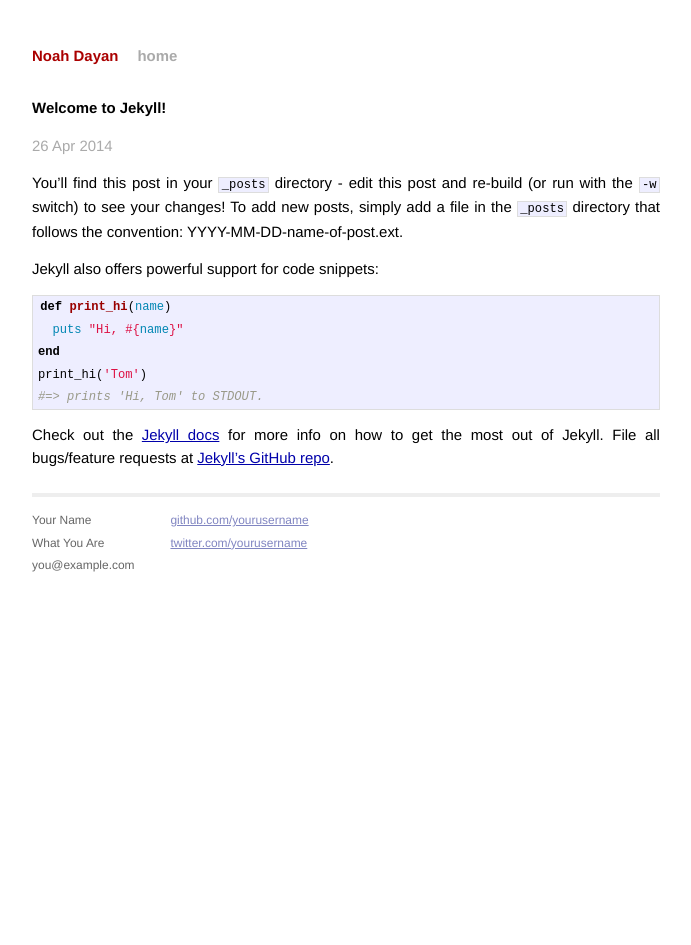
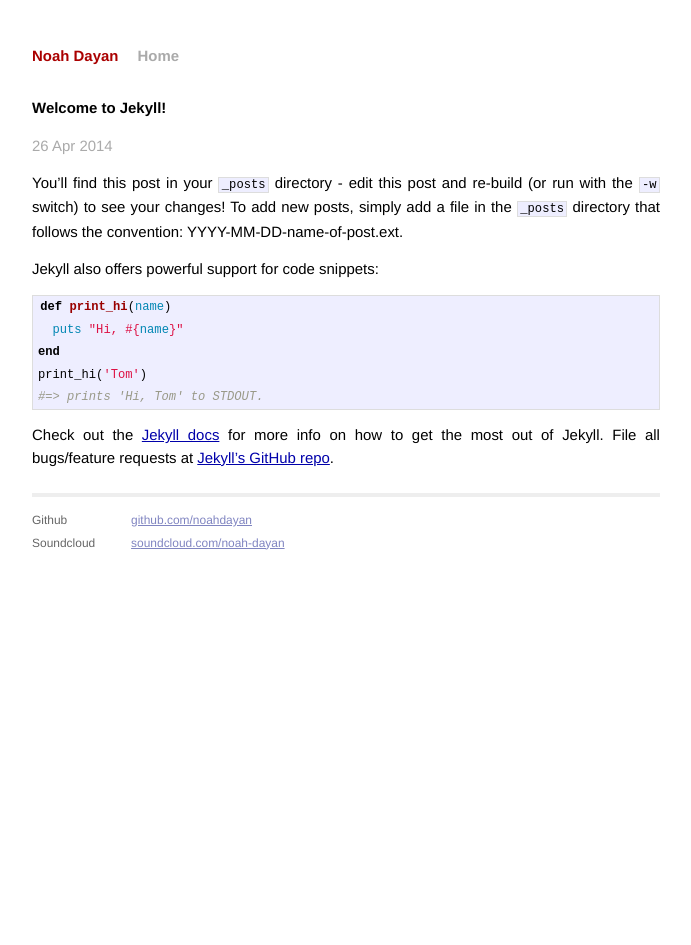
Before and after one commit to noahdayan/noahdayan.github.io, a Jekyll site: the page built from _posts/2014-04-26-welcome-to-jekyll.markdown, in a window 1280 px wide. Shown: the whole page, without its empty margins (294-985 px from the left). Built offline with Jekyll 4.4.1, drawn with Linux system fonts in a browser that asks for light colours; Markdown is read by kramdown in place of the engine named in the settings.

Commit message:
Updated contact

```diff
--- a/_layouts/default.html
+++ b/_layouts/default.html
@@ -18,7 +18,7 @@
         <div class="site">
           <div class="header">
             <h1 class="title"><a href="/">{{ site.name }}</a></h1>
-            <a class="extra" href="/">home</a>
+            <a class="extra" href="/">Home</a>
           </div>
 
           {{ content }}
@@ -26,15 +26,14 @@
           <div class="footer">
             <div class="contact">
               <p>
-                Your Name<br />
-                What You Are<br />
-                you@example.com
+                Github<br />
+                Soundcloud<br />
               </p>
             </div>
             <div class="contact">
               <p>
-                <a href="https://github.com/yourusername">github.com/yourusername</a><br />
-                <a href="https://twitter.com/yourusername">twitter.com/yourusername</a><br />
+                <a href="https://github.com/noahdayan">github.com/noahdayan</a><br />
+                <a href="https://soundcloud.com/noah-dayan">soundcloud.com/noah-dayan</a><br />
               </p>
             </div>
           </div>
```
